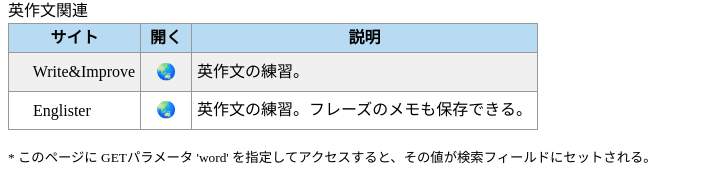
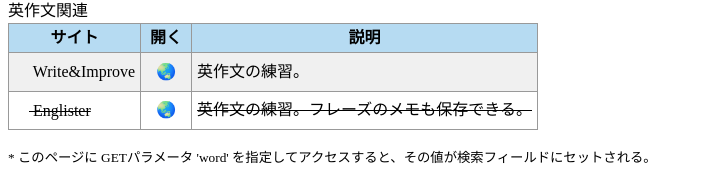
Before and after one commit to kura5/search-english-word, a PHP site: page / in a window 1280 px wide. Shown: the part 1154-1333 px from the top of the page, without its empty margins (0-703 px from the left). Run offline with PHP 8.4, Linux system fonts and the light colour scheme.

Commit message:
Made Englister unusable
Englisterのサービスは恐らく終了していたため。

```diff
--- a/public/index.php
+++ b/public/index.php
@@ -276,11 +276,11 @@ echo file_get_contents('./css/main.css');
         </tr>
         <tr>
           <td class="tdEnglister">
-            <img src="https://www.google.com/s2/favicons?domain=englister.yunomy.com&amp;sz=15" height="15" width="15" alt="">
-            Englister
+            <del><img src="https://www.google.com/s2/favicons?domain=englister.yunomy.com&amp;sz=15" height="15" width="15" alt="">
+            Englister</del>
           </td>
           <td><button id="btnEnglister" class="btnOpen" title="サイトを開く">&#x1f30f;</button></td>
-          <td>英作文の練習。フレーズのメモも保存できる。</td>
+          <td><del>英作文の練習。フレーズのメモも保存できる。</del></td>
         </tr>
         </tbody>
         </table>
--- a/public/js/main.js
+++ b/public/js/main.js
@@ -136,5 +136,5 @@ window.addEventListener('DOMContentLoaded', (event) => {
     document.querySelector('#btnDeepLWrite').addEventListener('click', openDeepLWrite);
     document.querySelector('#btnToPhonetics').addEventListener('click', openToPhonetics);
     document.querySelector('#btnWriteAndImprove').addEventListener('click', openWriteAndImprove);
-    document.querySelector('#btnEnglister').addEventListener('click', openEnglister);
+    //document.querySelector('#btnEnglister').addEventListener('click', openEnglister);
 });
```
